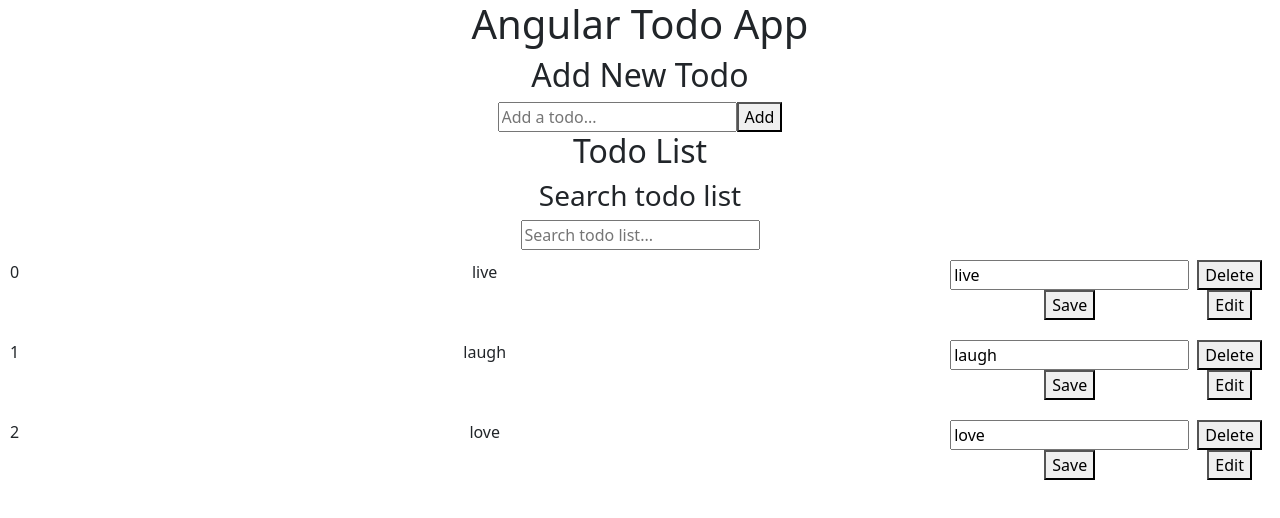
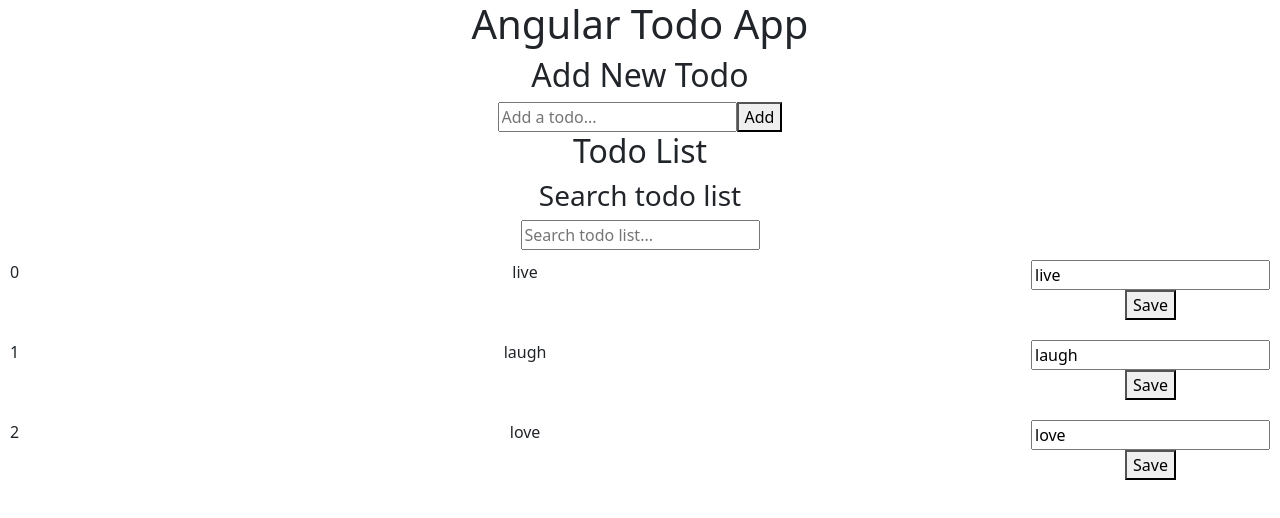
Before and after one commit to irek02/angular-todo-2, an Angular app: page / in a window 1280 px wide. Shown: the top 518 px of the page. Built offline with nearby package versions, Linux system fonts and the light colour scheme.

Commit message:
try show/hide toggle

```diff
--- a/src/app/app.component.html
+++ b/src/app/app.component.html
@@ -44,7 +44,7 @@
         <!-- Content of each todo item -->
         <div class="content">{{ item }}</div>
 
-            <form>
+            <form *ngIf="showEdit">
                 <input
                     type="text"
                     name="editTodo"
@@ -54,9 +54,9 @@
                 <button type="button" (click)="saveTodo(i)">Save</button>
             </form>
 
-        <div>
+        <div class="buttons" *ngIf="showSave">
             <button type="button" (click)="deleteTodo(i)">Delete</button>
-            <button type="button" (click)="editTodo(i)">Edit</button>
+            <button type="button" (click)="editTodo()">Edit</button>
         </div>
 
     </div>
--- a/src/app/app.component.ts
+++ b/src/app/app.component.ts
@@ -20,7 +20,8 @@ export class AppComponent {
 
   inputTodo: string = '';
   searchText: any;
-  show: boolean = false;
+  showEdit: boolean = true ;
+  showSave: boolean = false ;
 
   // Array contains the todo items
   allTodoItems = [
@@ -45,28 +46,29 @@ export class AppComponent {
   }
 
   // Acts as a toggle to show the Edit input with Save button and hides the Edit and Delete buttons
-  editTodo(id: number) {
-    this.show = !this.show;
+  editTodo() {
 
-
+    this.showEdit = ! this.showEdit;
   }
 
   // Saves edited todo after user inputs the edit
   // Toggles bak to Edit and Delete buttons when Save is clicked
   saveTodo(id: number) {
 
-     // Selects ID of each array item
-     let todo = this.allTodoItems[id];
+    this.showSave = ! this.showSave;
 
-     // Browser input prompt
-     let editedTodo = prompt("Edit Todo", todo);
+    //  // Selects ID of each array item
+    //  let todo = this.allTodoItems[id];
 
-     // If the edited todo isn't empty
-     if (editedTodo !== null){
+    //  // Browser input prompt
+    //  let editedTodo = prompt("Edit Todo", todo);
 
-       // Update todo
-       this.allTodoItems[id] = editedTodo;
+    //  // If the edited todo isn't empty
+    //  if (editedTodo !== null){
 
-     }
+    //    // Update todo
+    //    this.allTodoItems[id] = editedTodo;
+
+    //  }
   }
 }
```
